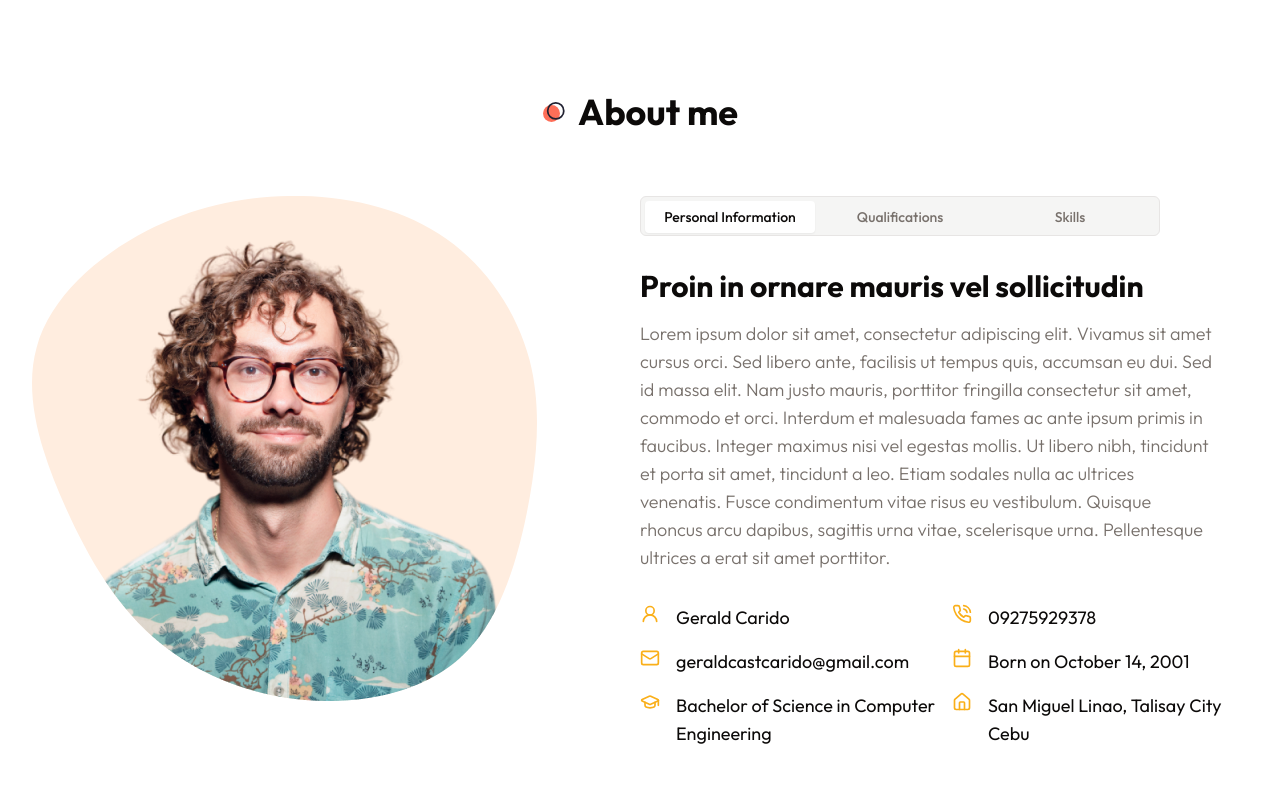
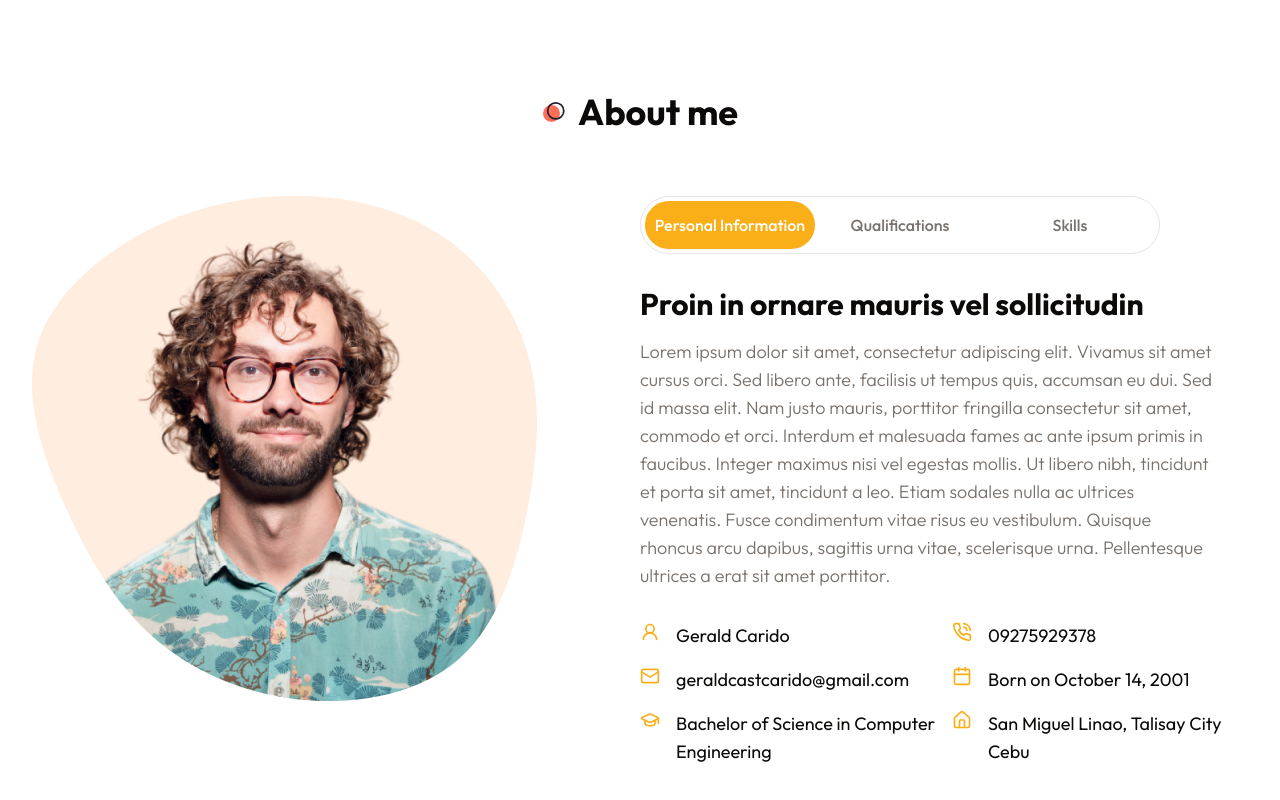
Before and after one commit to GCarido/my-portfolio, a Next.js app: page / in a window 1280 px wide. Shown: the part 777-1577 px from the top of the page. Built offline with nearby package versions, Linux system fonts and the light colour scheme.

Commit message:
Customize tabs component

```diff
--- a/components/ui/tabs.jsx
+++ b/components/ui/tabs.jsx
@@ -11,7 +11,7 @@
   <TabsPrimitive.List
     ref={ref}
     className={cn(
-      "inline-flex h-10 items-center justify-center rounded-md bg-muted p-1 text-muted-foreground",
+      "inline-flex items-center justify-center xl:bg-white p-1 text-muted-foreground rounded-[30px] dark:md:bg-secondary",
       className
     )}
     {...props} />
@@ -22,7 +22,7 @@
   <TabsPrimitive.Trigger
     ref={ref}
     className={cn(
-      "inline-flex items-center justify-center whitespace-nowrap rounded-sm px-3 py-1.5 text-sm font-medium ring-offset-background transition-all focus-visible:outline-none focus-visible:ring-2 focus-visible:ring-ring focus-visible:ring-offset-2 disabled:pointer-events-none disabled:opacity-50 data-[state=active]:bg-background data-[state=active]:text-foreground data-[state=active]:shadow-sm",
+      "inline-flex items-center justify-center whitespace-nowrap rounded-full px-3 py-1.5 text-base font-medium ring-offset-background transition-all focus-visible:outline-none focus-visible:ring-2 focus-visible:ring-ring focus-visible:ring-offset-2 disabled:pointer-events-none disabled:opacity-50 data-[state=active]:bg-primary data-[state=active]:text-white data-[state=active]:shadow-sm h-[48px]",
       className
     )}
     {...props} />
```
